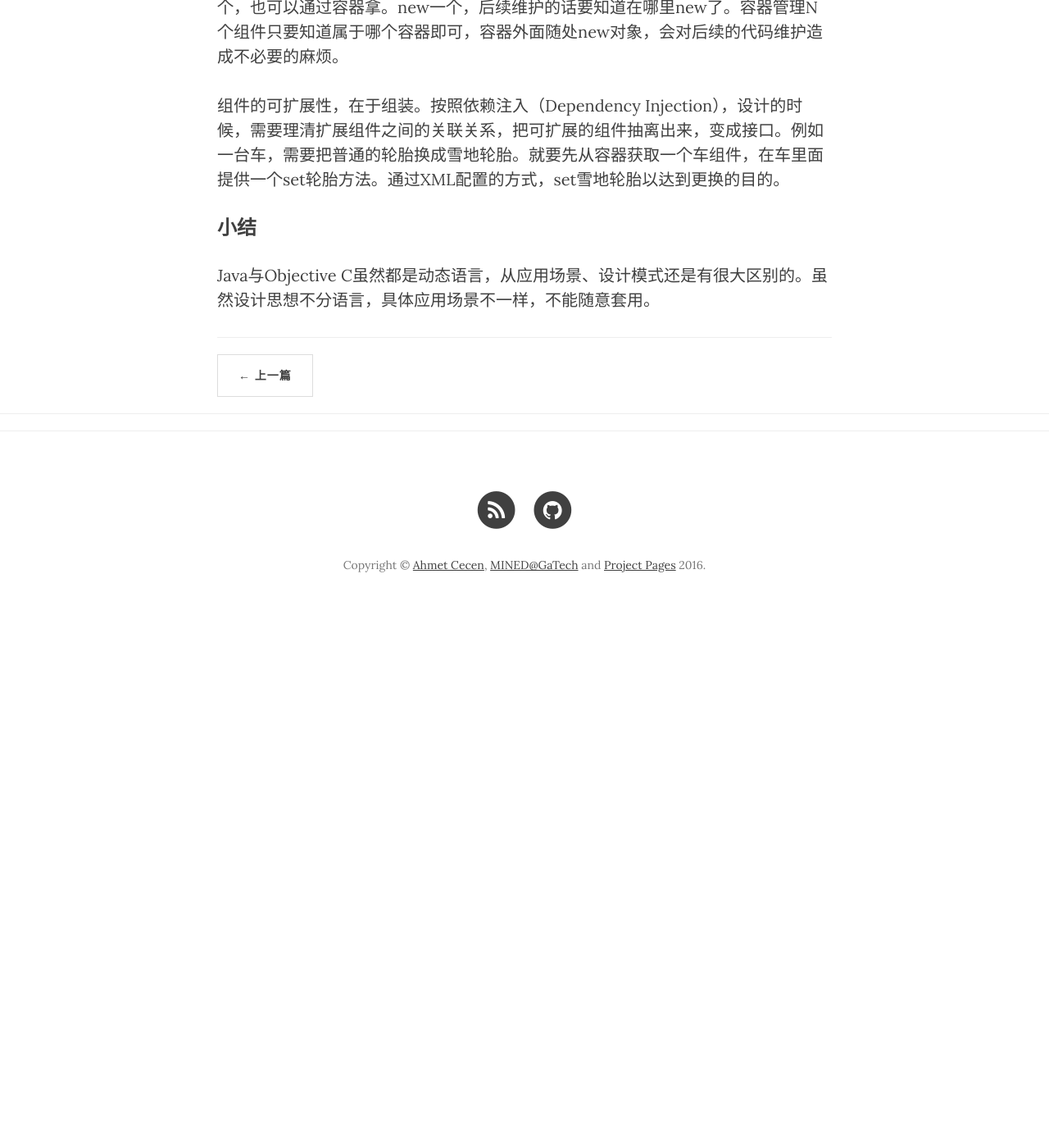
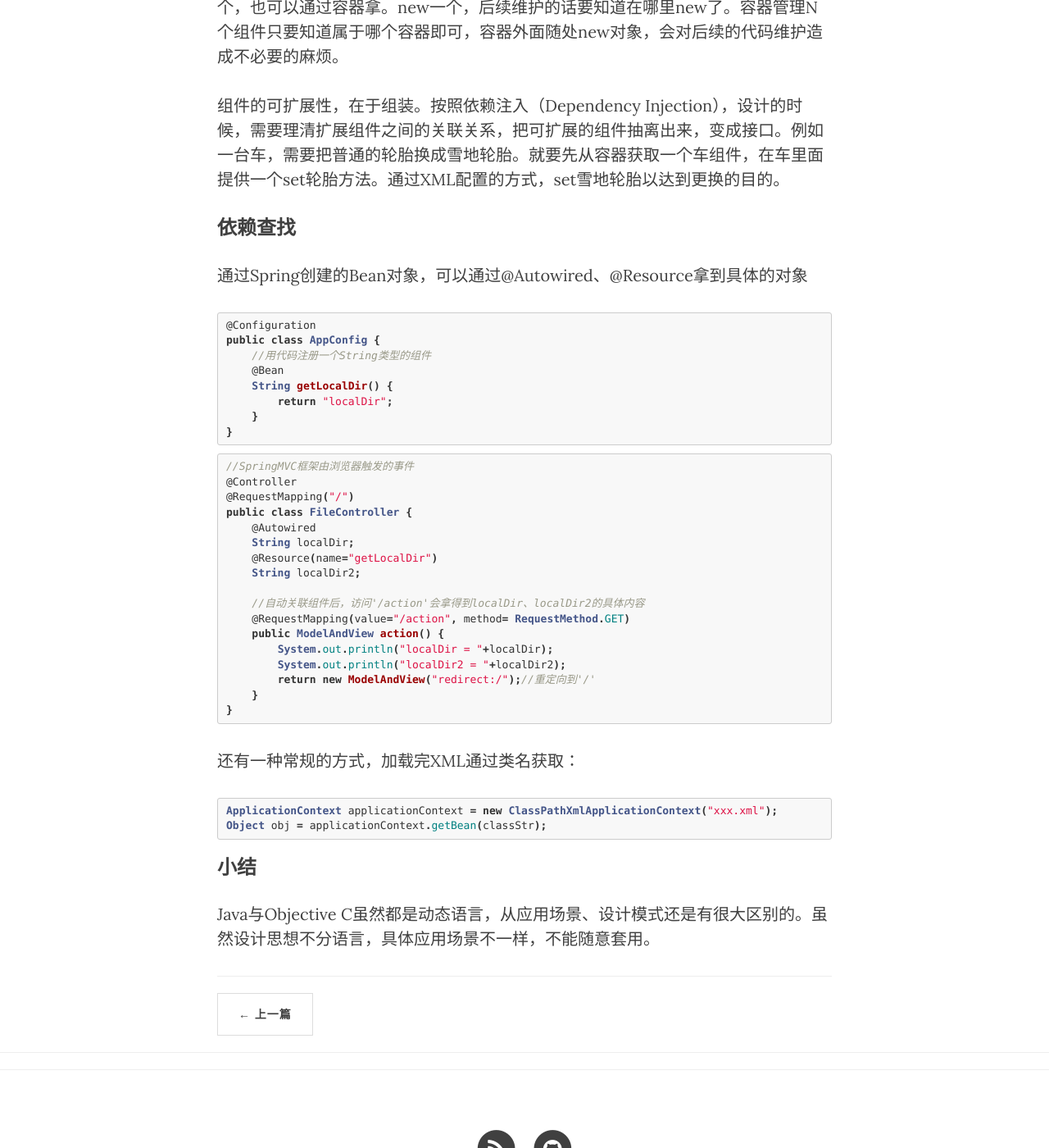
Before and after one commit to htge/htge.github.io, a Jekyll site: the page built from _posts/2018-3-19-ioc-aop.md, in a window 1280 px wide and 1400 px high, scrolled down 1577 px. Shown: the whole window at 82% size. Built offline with Jekyll 4.4.1, drawn with Linux system fonts in a browser that asks for light colours; nearby versions of some CDN libraries; before the commit the page ends 2342 px from its top, so only the background shows below that.

Commit message:
Update content

```diff
--- a/_posts/2018-3-19-ioc-aop.md
+++ b/_posts/2018-3-19-ioc-aop.md
@@ -53,6 +53,48 @@ method.invoke(obj, "123");
 
 组件的可扩展性，在于组装。按照依赖注入（Dependency Injection），设计的时候，需要理清扩展组件之间的关联关系，把可扩展的组件抽离出来，变成接口。例如一台车，需要把普通的轮胎换成雪地轮胎。就要先从容器获取一个车组件，在车里面提供一个set轮胎方法。通过XML配置的方式，set雪地轮胎以达到更换的目的。
 
+<h3>依赖查找</h3>
+
+通过Spring创建的Bean对象，可以通过@Autowired、@Resource拿到具体的对象
+
+{% highlight Java %}
+@Configuration
+public class AppConfig {
+    //用代码注册一个String类型的组件
+    @Bean
+    String getLocalDir() {
+        return "localDir";
+    }
+}
+{% endhighlight %}
+
+{% highlight Java %}
+//SpringMVC框架由浏览器触发的事件
+@Controller
+@RequestMapping("/")
+public class FileController {
+    @Autowired
+    String localDir;
+    @Resource(name="getLocalDir")
+    String localDir2;
+
+    //自动关联组件后，访问'/action'会拿得到localDir、localDir2的具体内容
+    @RequestMapping(value="/action", method= RequestMethod.GET)
+    public ModelAndView action() {
+        System.out.println("localDir = "+localDir);
+        System.out.println("localDir2 = "+localDir2);
+	return new ModelAndView("redirect:/");//重定向到'/'
+    }
+}
+{% endhighlight %}
+
+还有一种常规的方式，加载完XML通过类名获取：
+
+{% highlight Java %}
+ApplicationContext applicationContext = new ClassPathXmlApplicationContext("xxx.xml");
+Object obj = applicationContext.getBean(classStr);
+{% endhighlight %}
+
 <h3>小结</h3>
 
 Java与Objective C虽然都是动态语言，从应用场景、设计模式还是有很大区别的。虽然设计思想不分语言，具体应用场景不一样，不能随意套用。
```
